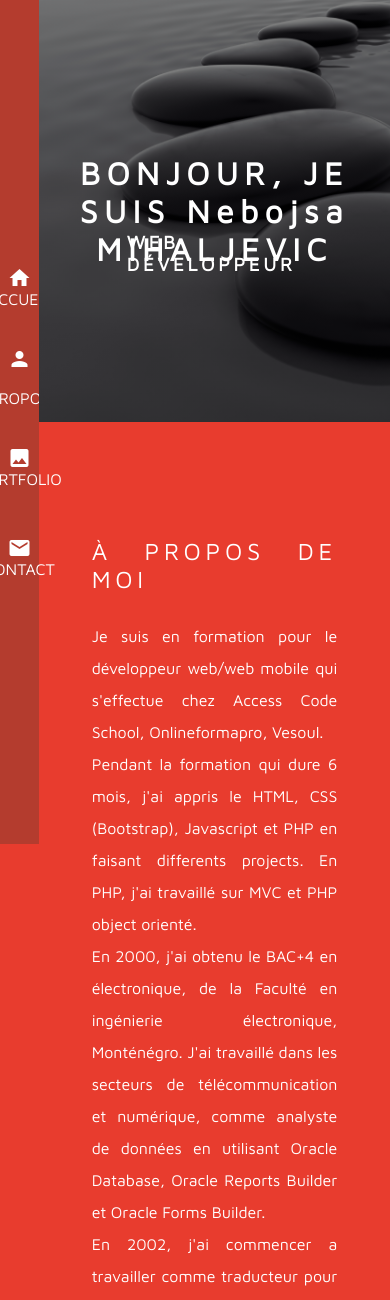
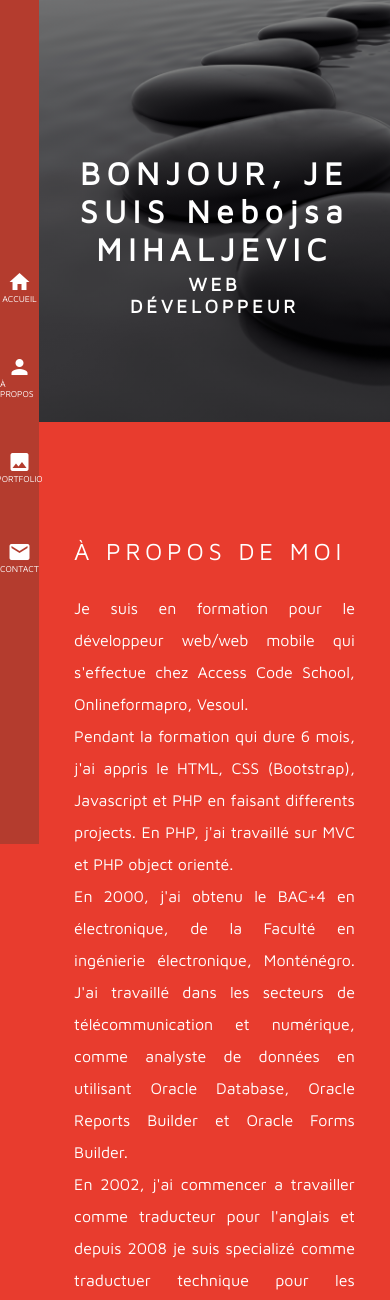
Before and after one commit to micneli/portfolio, a PHP site: page / in a window 390 px wide; the page is wider, and only the part inside the window is pictured. Shown: the top 1300 px of that part. Run offline with PHP 8.4, Linux system fonts and the light colour scheme; some libraries are stand-ins or nearby versions.

Commit message:
added media queries to style.css

```diff
--- a/assets/css/style.css
+++ b/assets/css/style.css
@@ -61,7 +61,7 @@
   position: absolute;
   right: 0;
   width: 90%;
-  height: 280vh;
+  height: 295vh;
 }
 
 .home {
@@ -338,6 +338,7 @@
   padding: 10px;
 }
 
+/* underlining effect on hover over href links */
 .menu_links ul {
   margin: 150px auto 0;
   padding: 0;
@@ -382,6 +383,8 @@
   left: 0;
 }
 
+/* end of hover over effect on links */
+
 .one_half img {
   transition: box-shadow .3s;
 }
@@ -389,3 +392,55 @@
 .one_half img:hover {
   box-shadow: 0 0 11px rgba(0,0,0,.5);
 }
+
+/* On screens that are 1200px or less (large size) */
+@media screen and (max-width: 1200px) {
+  .portfolio_row {
+  display: flex;
+  flex-direction: column;
+  align-items: center;
+  }
+}
+
+/* On screens that are 992px or less (medium size) */
+@media screen and (max-width: 1012px) {
+  aside {
+    font-size: 0.8em;
+  }
+  .home h3 {
+  top: 65%;
+  }
+}
+
+@media screen and (max-width: 768px) {
+  aside {
+    font-size: 0.6em;
+  }
+  .tabs-menu a {
+    padding: 15px 10px;
+  }
+  .about {
+  width: 80%;
+  }
+}
+
+@media screen and (max-width: 576px) {
+  aside {
+    font-size: 0.55em;
+  }
+  .home h3 {
+    top: 70%;
+  }
+  .tabs-menu a {
+    padding: 15px 5px;
+  }
+  .about {
+  width: 80%;
+  }
+  .portfolio_row img {
+    width: 300px;
+  }
+  main h3 {
+  text-align: center;
+  }
+}
--- a/index.html
+++ b/index.html
@@ -147,7 +147,7 @@
                 </ul>
               </div>
             </div>
-            <hr>
+
             <div class="portfolio_row">
               <div class="one_half">
                 <h3>Tables de Multiplications</h3>
```
